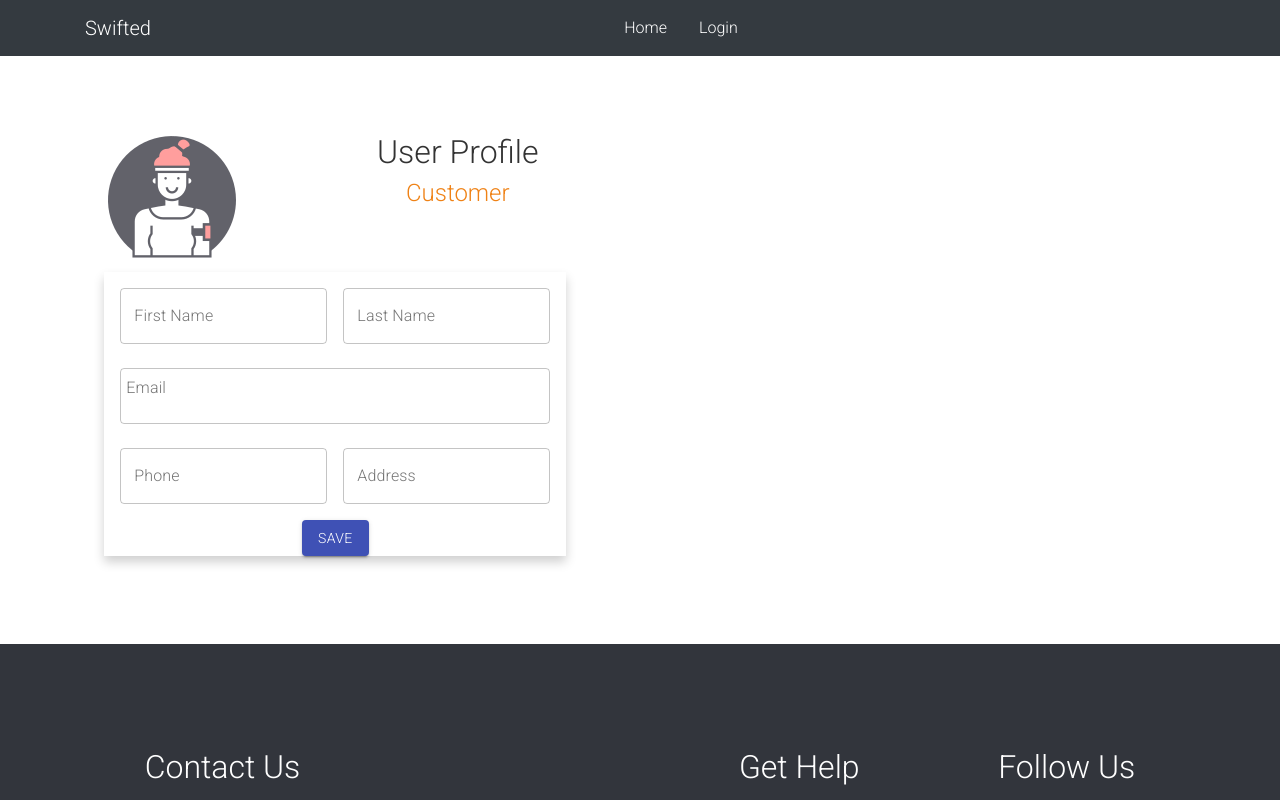
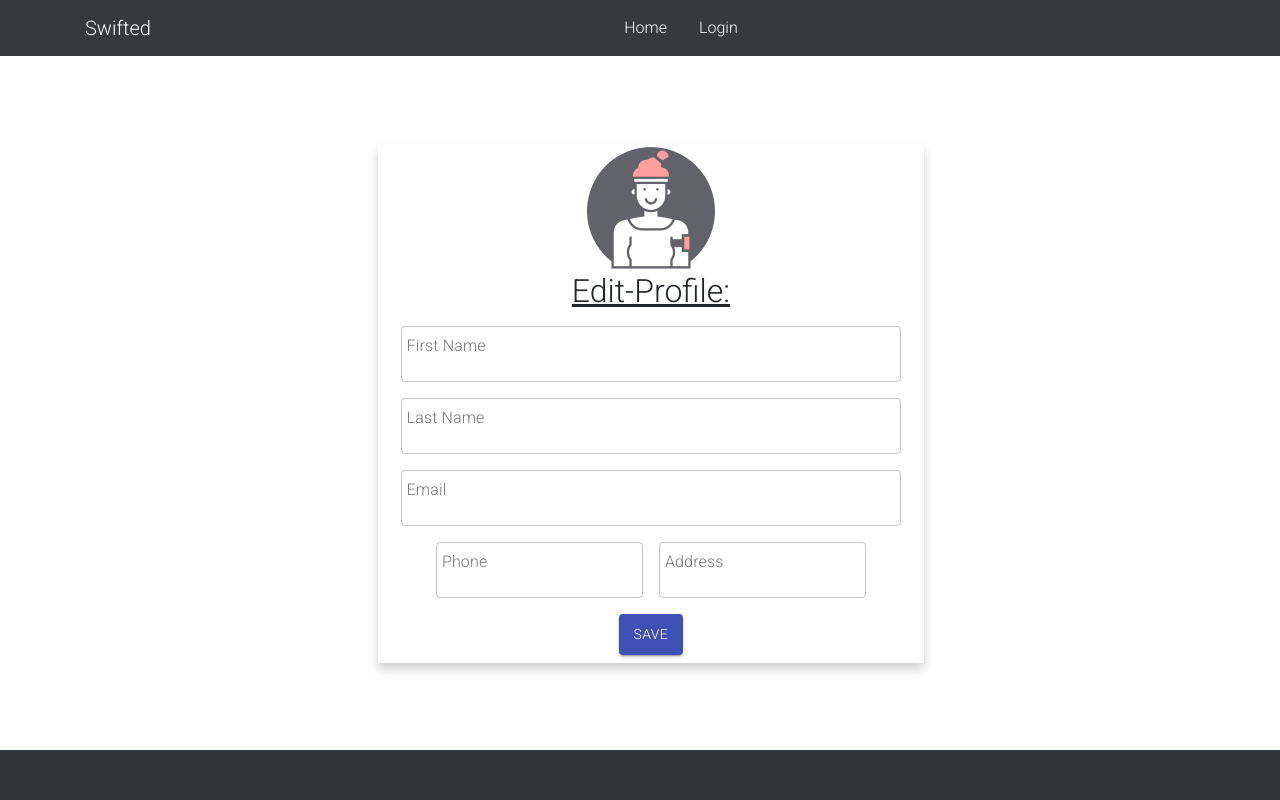
Before and after one commit to RijenShahi/swifted_frontend, a React (Create React App) app: page /editprofile in a window 1280 px wide. Shown: the top 800 px of the page. Built offline with nearby package versions, Linux system fonts and the light colour scheme.

Commit message:
Design changes and addition of pop-up messages.

```diff
--- a/src/components/Pages/EditProfile.js
+++ b/src/components/Pages/EditProfile.js
@@ -1,15 +1,13 @@
-import React, { Component }from 'react'
-import { TextField, Button } from '@material-ui/core';
-import { Link } from 'react-router-dom';
+import React, { Component } from "react";
+import { TextField, Button } from "@material-ui/core";
+import { Link } from "react-router-dom";
 import profile from "../../images/profile.png";
 import emptycart from "../../images/empty.png";
-import axios from 'axios';
-import swal from 'sweetalert';
-import { render } from '@testing-library/react';
-
+import axios from "axios";
+import swal from "sweetalert";
+import { render } from "@testing-library/react";
 
 class EditProfile extends Component {
-
   state = {
     firstname: "",
     lastname: "",
@@ -17,87 +15,133 @@ class EditProfile extends Component {
     phone: "",
     address: "",
     id: this.props.match.params.id,
-        config:{
-            "headers":{
-                "authorization":`Bearer ${localStorage.getItem("token")}`
-            }
-        }
-    }
+    config: {
+      headers: {
+        authorization: `Bearer ${localStorage.getItem("token")}`,
+      },
+    },
+  };
 
   EditProfile = (e) => {
     e.preventDefault();
-        axios.put("http://localhost:90/swiftedAPI/userProfile/updateProfile" ,this.state,this.state.config)
+    axios
+      .put(
+        "http://localhost:90/swiftedAPI/userProfile/updateProfile",
+        this.state,
+        this.state.config
+      )
       .then((response) => {
-
-            this.props.history.push("/userprofile")
-            this.componentDidMount()
-
+        if (response.data.success === true) {
+            swal({
+              title: "Profile Edited Successfully.",
+              test: "Profile edited successfully.",
+              icon: "Success",
+            });
+        this.props.history.push("/userprofile");
+        this.componentDidMount();
+        }
     })
       .catch((err) => {
-            console.log(err.response)
-        })
-    }
-    render(){
+        console.log(err.response);
+      });
+      swal({
+        title: "Profile Edit Failed!",
+        text: "Fill all the empty fields.",
+        icon: "Failure",
+      });
+  };
+  render() {
     return (
       <>
         <div className="container emp-profile text-center">
           <form method="">
-                        <div className="row">
-                            <div className="col-md-1">
+            <div className="row ">
+                <div className="col-3"></div>
+              <div className="col-6 formManual">
                 <img src={profile} alt="profile" />
-                            </div>
 
-                            <div className="col-md-6">
-                                <div className="profile-head">
-                                    <h2>User Profile</h2>
-                                    <h4>Customer</h4>
-                                </div>
-                            </div>
-                            <div className="form formManual">
-                                <div className="row m-2">
-                                    <div className="col-6 p-2">
-                                        <TextField id="firstname" type="text" variant="outlined" label="First Name" fullWidth
-                                         value={this.state.firstname} onChange={(event) => {this.setState({ firstname:event.target.value }) } }
+                  <h2>
+                    <u>Edit-Profile:</u>
+                  </h2>
+                    <TextField
+                      id="firstname"
+                      className="p-2"
+                      type="text"
+                      variant="outlined"
+                      label="First Name"
+                      fullWidth
+                      value={this.state.firstname}
+                      onChange={(event) => {
+                        this.setState({ firstname: event.target.value });
+                      }}
                     />
-                                    </div>
 
-                                    <div className="col-6 p-2">
-                                        <TextField id="lastname" type="text" variant="outlined" label="Last Name" fullWidth
-                                        value={this.state.lastname} onChange={(event) => {this.setState({ lastname:event.target.value }) } }
+                    <TextField
+                      id="lastname"
+                      className="p-2"
+                      type="text"
+                      variant="outlined"
+                      label="Last Name"
+                      fullWidth
+                      value={this.state.lastname}
+                      onChange={(event) => {
+                        this.setState({ lastname: event.target.value });
+                      }}
                     />
-                                    </div>
-                                    <br />
-                                </div>
 
-                                <div className="row m-2">
-                                    <TextField id="email" className="p-2" type="text" variant="outlined" label="Email" fullWidth
-                                    value={this.state.email} onChange={(event) => {this.setState({ email:event.target.value }) } }
+                  <TextField
+                    id="email"
+                    className="p-2"
+                    type="text"
+                    variant="outlined"
+                    label="Email"
+                    fullWidth
+                    value={this.state.email}
+                    onChange={(event) => {
+                      this.setState({ email: event.target.value });
+                    }}
                   />
-                                </div>
 
-                                <div className="row m-2">
-                                    <div className="col-6 p-2">
-
-                                        <TextField id="phone" type="text" variant="outlined" label="Phone" fullWidth
-                                        value={this.state.phone} onChange={(event) => {this.setState({ phone:event.target.value }) } }
+                    <TextField
+                      id="phone"
+                      className="p-2"
+                      type="text"
+                      variant="outlined"
+                      label="Phone"
+                      halfWidth
+                      value={this.state.phone}
+                      onChange={(event) => {
+                        this.setState({ phone: event.target.value });
+                      }}
                     />
-                                        </div>
-                                        <div className="col-6 p-2">
-                                        <TextField id="address" type="text" variant="outlined" label="Address" fullWidth
-                                        value={this.state.address} onChange={(event) => {this.setState({ address:event.target.value }) } }
+                    <TextField
+                      id="address"
+                      className="p-2"
+                      type="text"
+                      variant="outlined"
+                      label="Address"
+                      halfWidth
+                      value={this.state.address}
+                      onChange={(event) => {
+                        this.setState({ address: event.target.value });
+                      }}
                     />
-                                    </div>
-                                    <br />
-                                </div>
-                                <div className="col-2 m-4" className="center">
-                                    <Button variant="contained" color="primary" onClick= {this.EditProfile}>Save</Button>
+                    <div>
+                  <Button
+                  className="m-2 p-2"
+                    variant="contained"
+                    color="primary"
+                    onClick={this.EditProfile}
+                  >
+                    Save
+                  </Button>
                 </div>
             </div>
             </div>
           </form>
         </div>
       </>
-        )
+    );
   }
 }
-export default EditProfile
+export default EditProfile;
--- a/src/components/Pages/UserProfile.js
+++ b/src/components/Pages/UserProfile.js
@@ -5,51 +5,94 @@ import profile from "../../images/profile.png";
 import { Col, Container, Form, Row } from "react-bootstrap";
 
 const UserProfile = (props) => {
-  let { }= props;
-  let token = localStorage.getItem('token');
-  const user = JSON.parse(localStorage.getItem('user'))
+  let {} = props;
+  let token = localStorage.getItem("token");
+  const user = JSON.parse(localStorage.getItem("user"));
   return (
     <>
       <Container>
         <Row>
-      <Col className="" style={{
-    margin: "0 20%"}}>
-        <div className="emp-profile profile-head d-block" style={{
-    margin: "0 35%"}}>
-        <img src={profile} alt="profile" />
-              <h2>User Profile</h2>
+          <Col
+            className=""
+            style={{
+              margin: "0 20%",
+            }}
+          >
+            <div
+              className="emp-profile profile-head d-block"
+              style={{
+                margin: "0 35%",
+              }}
+            >
+              <img src={profile} alt="profile center" />
+              <h3><u>User-Profile:</u></h3>
               <h4>{user.userType}</h4>
             </div>
-      <Form  className="px-3 py-5 mb-4" style={{border:"1px solid #f0f0c0", boxShadow:"3px 3px #f0f0f1"}}>
+            <Form
+              className="px-3 py-5 mb-4"
+              style={{
+                border: "1px solid #f0f0c0",
+                boxShadow: "3px 3px #f0f0f1",
+              }}
+            >
               <Form.Group className="mb-3" controlId="formGroupEmail">
                 <Form.Label>Firstname:</Form.Label>
-    <Form.Control type="email" placeholder="Enter email" value={user.firstname} disabled/>
+                <Form.Control
+                  type="email"
+                  placeholder="Enter email"
+                  value={user.firstname}
+                  disabled
+                />
               </Form.Group>
               <Form.Group className="mb-3" controlId="formGroupEmail">
                 <Form.Label>Lastname:</Form.Label>
-    <Form.Control type="email" placeholder="Enter email" value={user.lastname} disabled/>
+                <Form.Control
+                  type="email"
+                  placeholder="Enter email"
+                  value={user.lastname}
+                  disabled
+                />
               </Form.Group>
               <Form.Group className="mb-3" controlId="formGroupEmail">
                 <Form.Label>Email::</Form.Label>
-    <Form.Control type="email" placeholder="Enter email" value={user.email} disabled/>
+                <Form.Control
+                  type="email"
+                  placeholder="Enter email"
+                  value={user.email}
+                  disabled
+                />
               </Form.Group>
               <Form.Group className="mb-3" controlId="formGroupPassword">
                 <Form.Label>Phone:</Form.Label>
-    <Form.Control type="text" placeholder="Password" value={user.phone} disabled/>
+                <Form.Control
+                  type="text"
+                  placeholder="Password"
+                  value={user.phone}
+                  disabled
+                />
               </Form.Group>
               <Form.Group className="mb-3" controlId="formGroupPassword">
                 <Form.Label>Address:</Form.Label>
-    <Form.Control type="text" placeholder="Password" value={user.address} disabled/>
+                <Form.Control
+                  type="text"
+                  placeholder="Password"
+                  value={user.address}
+                  disabled
+                />
               </Form.Group>
               <div className="text-center">
-<Link className="mt-3 px-5 py-2 btn-md bg-success text-white" to="/editprofile" style={{textDecoration:"none"}}>Edit</Link>
+                <Link
+                  className="mt-3 px-5 py-2 btn-md bg-success text-white"
+                  to="/editprofile"
+                  style={{ textDecoration: "none" }}
+                >
+                  Edit
+                </Link>
               </div>
-
             </Form>
           </Col>
         </Row>
       </Container>
-
     </>
   );
 };
```
Also changed, not shown: src/components/Frame/HomeContainer.js (+4 -3 lines), src/components/Pages/Login.js (+7 -1 lines), src/components/Pages/Register.js (+19 -13 lines), src/images/swB.png (added). Lines whose indentation alone changed are shown as unchanged.
